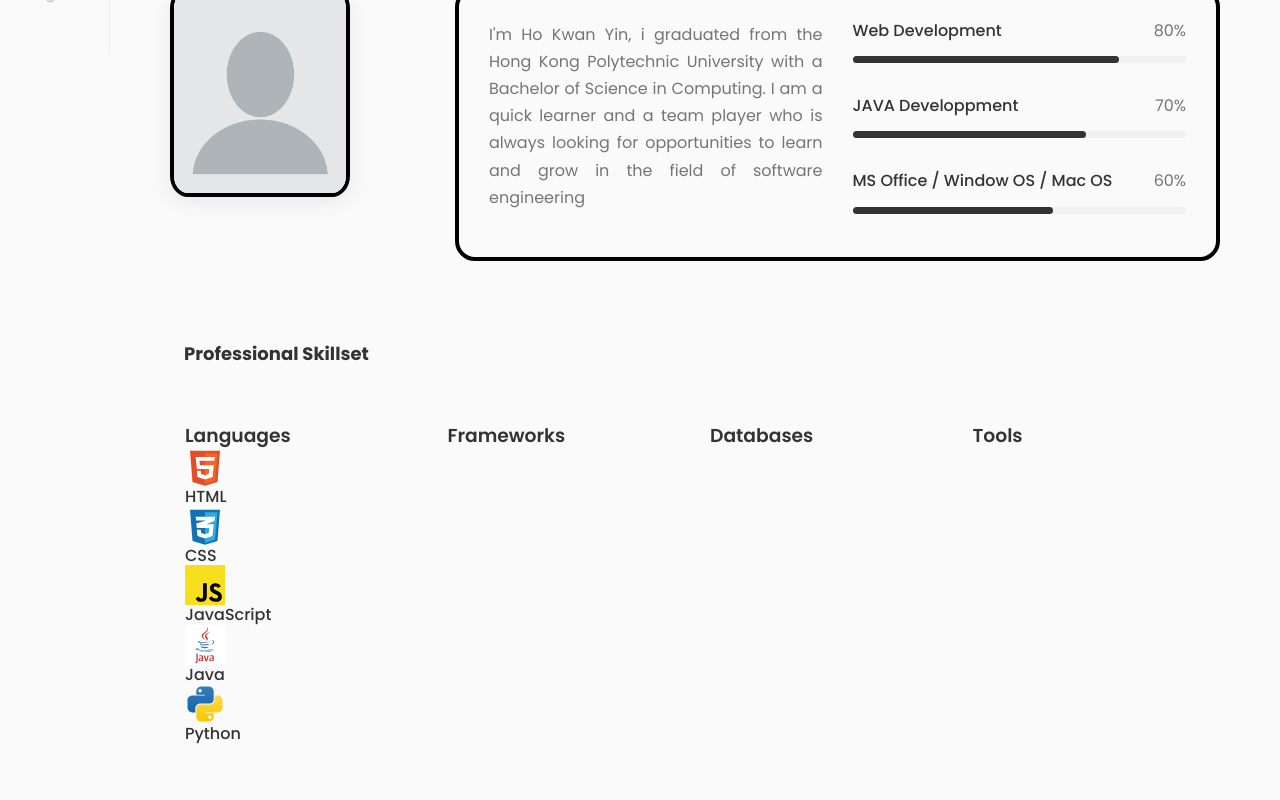
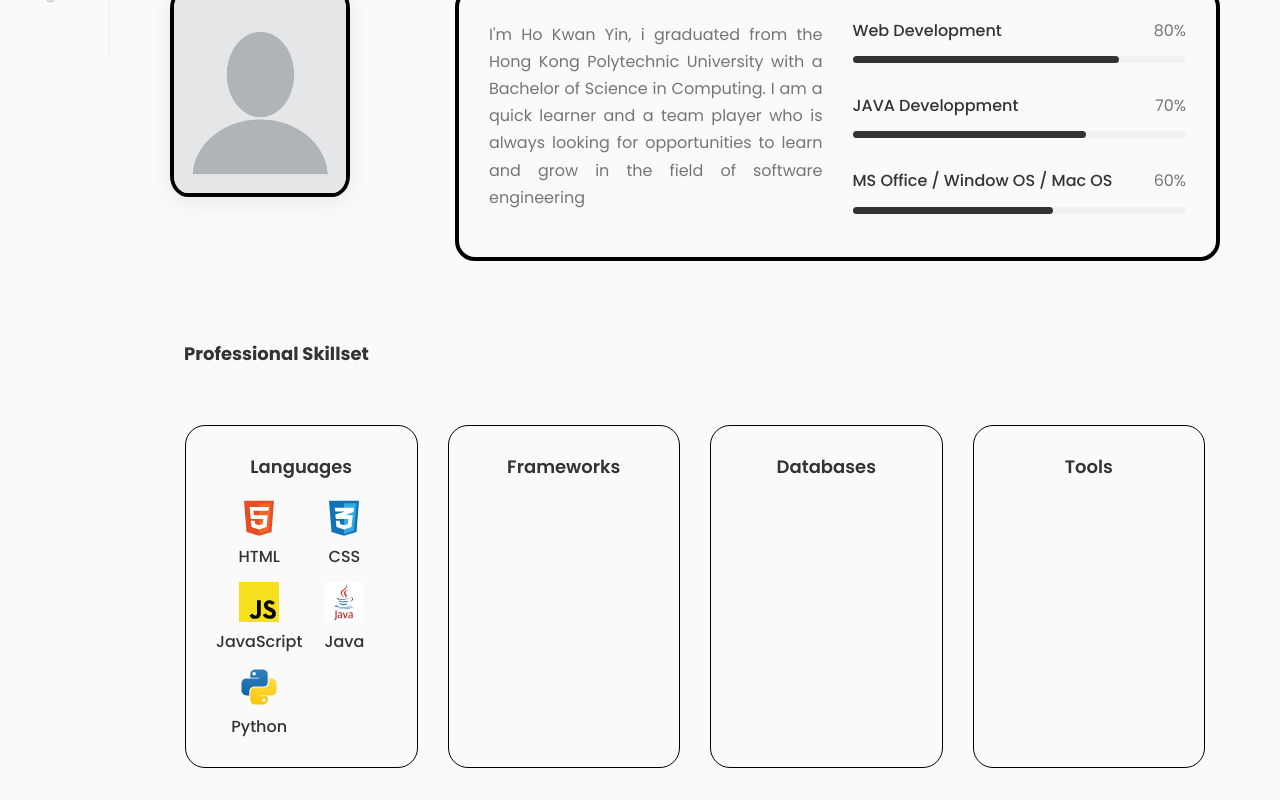
Before and after one commit to Hky224/PWS, a React (Create React App) app: page / in a window 1280 px wide. Shown: the part 745-1545 px from the top of the page. Before the commit the page ends 1520 px from the top, so only its background shows below. Built offline with nearby package versions, Linux system fonts and the light colour scheme.

Commit message:
add skillcss

```diff
--- a/src/components/skill/skill.css
+++ b/src/components/skill/skill.css
@@ -2,3 +2,33 @@
   grid-template-columns: repeat(4, 1fr);
   column-gap: 30px;
 }
+.skills__box {
+  display: flex;
+  justify-content: center;
+  column-gap: 40px;
+}
+.skills__group {
+  display: grid;
+  align-items: flex-start;
+  grid-template-columns: repeat(2, 1fr);
+  row-gap: 16px;
+}
+.skills__title {
+  font-size: large;
+  margin-bottom: 20px;
+}
+.skills__dataa i img {
+  margin: auto;
+  padding-bottom: 10px;
+}
+.skills__content {
+  text-align: center;
+  padding: 30px;
+  border-radius: var(--border-radius);
+  border: 1px solid black;
+  transition: all 0.3s ease-in-out;
+}
+
+.skills__content:hover {
+  transform: translateY(-10px);
+}
```
